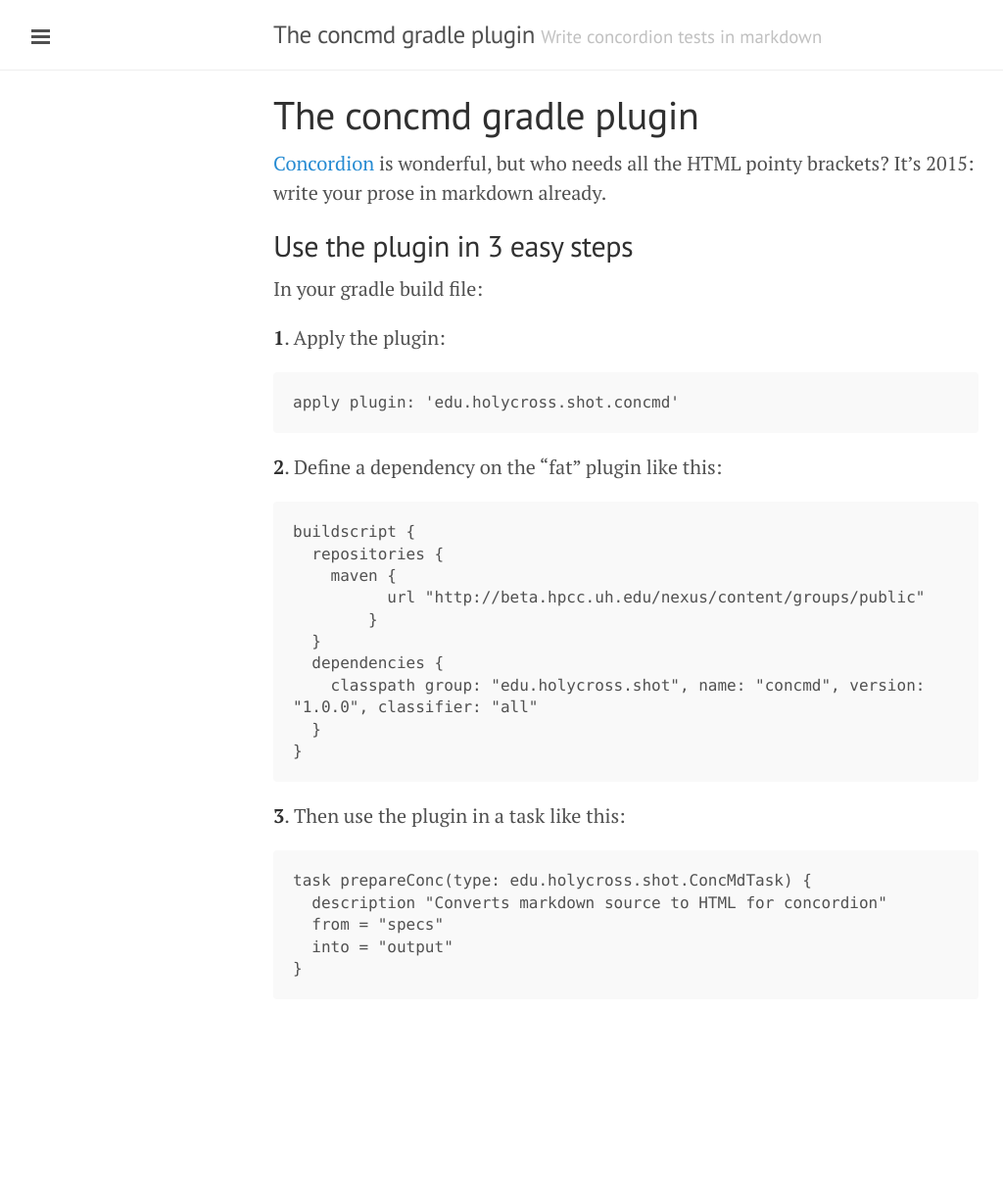
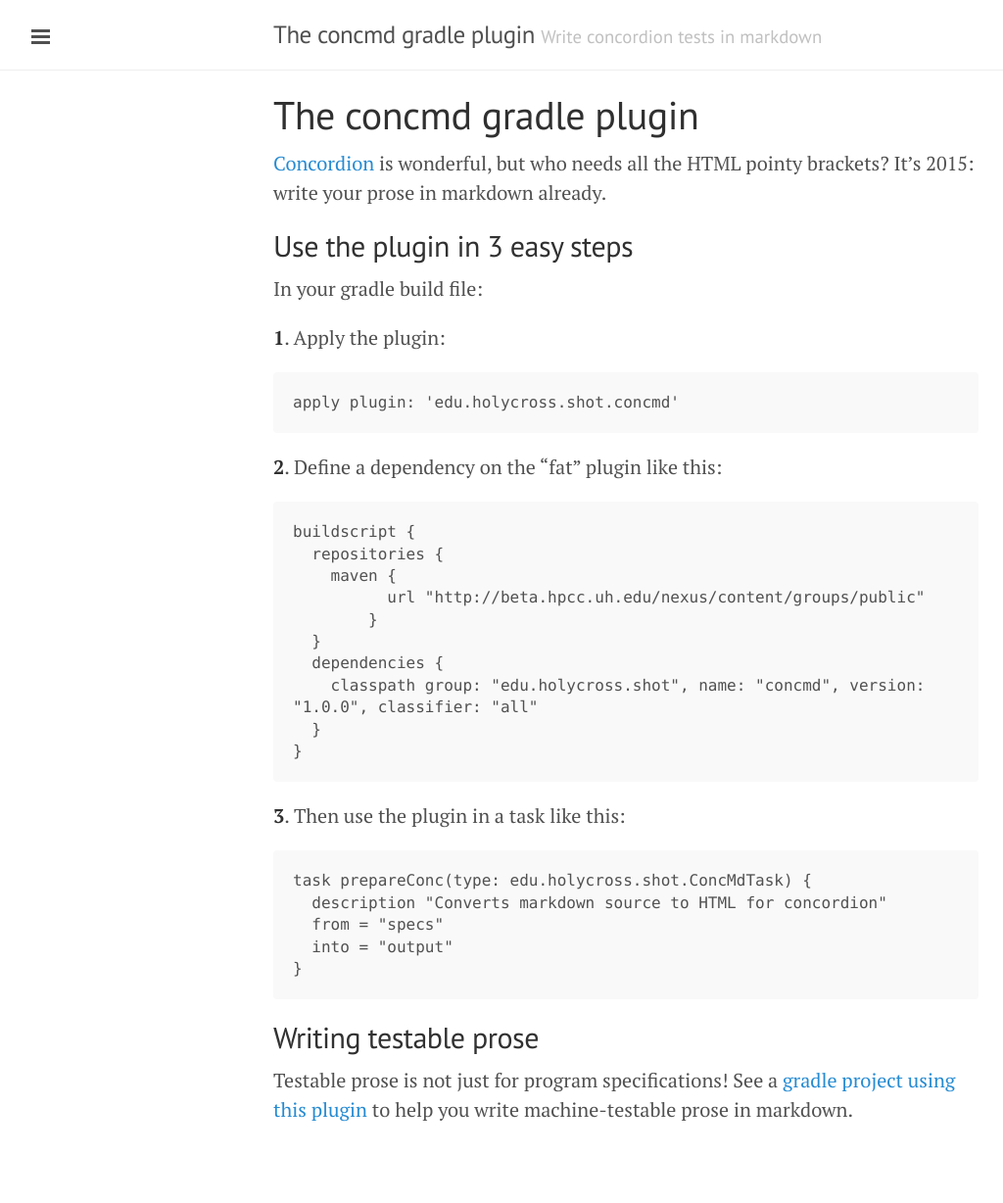
Before and after one commit to neelsmith/concmdplugin, a Jekyll site: the page built from index.md, in a window 1280 px wide. Shown: the whole page at 98% size, without its empty margins (1-1025 px from the left). Built offline with Jekyll 4.4.1, drawn with Linux system fonts in a browser that asks for light colours; Markdown is read by kramdown in place of the engine named in the settings; before the commit the page ends 1100 px from its top, so only the background shows below that.

Commit message:
Link to concmd project

```diff
--- a/index.md
+++ b/index.md
@@ -33,3 +33,9 @@ In your gradle build file:
       from = "specs"
       into = "output"
     }
+
+
+## Writing testable prose
+
+Testable prose is not just for program specifications!  See a [gradle project using this
+plugin](http://neelsmith.github.io/concmd/) to help you write machine-testable prose in markdown.
```
